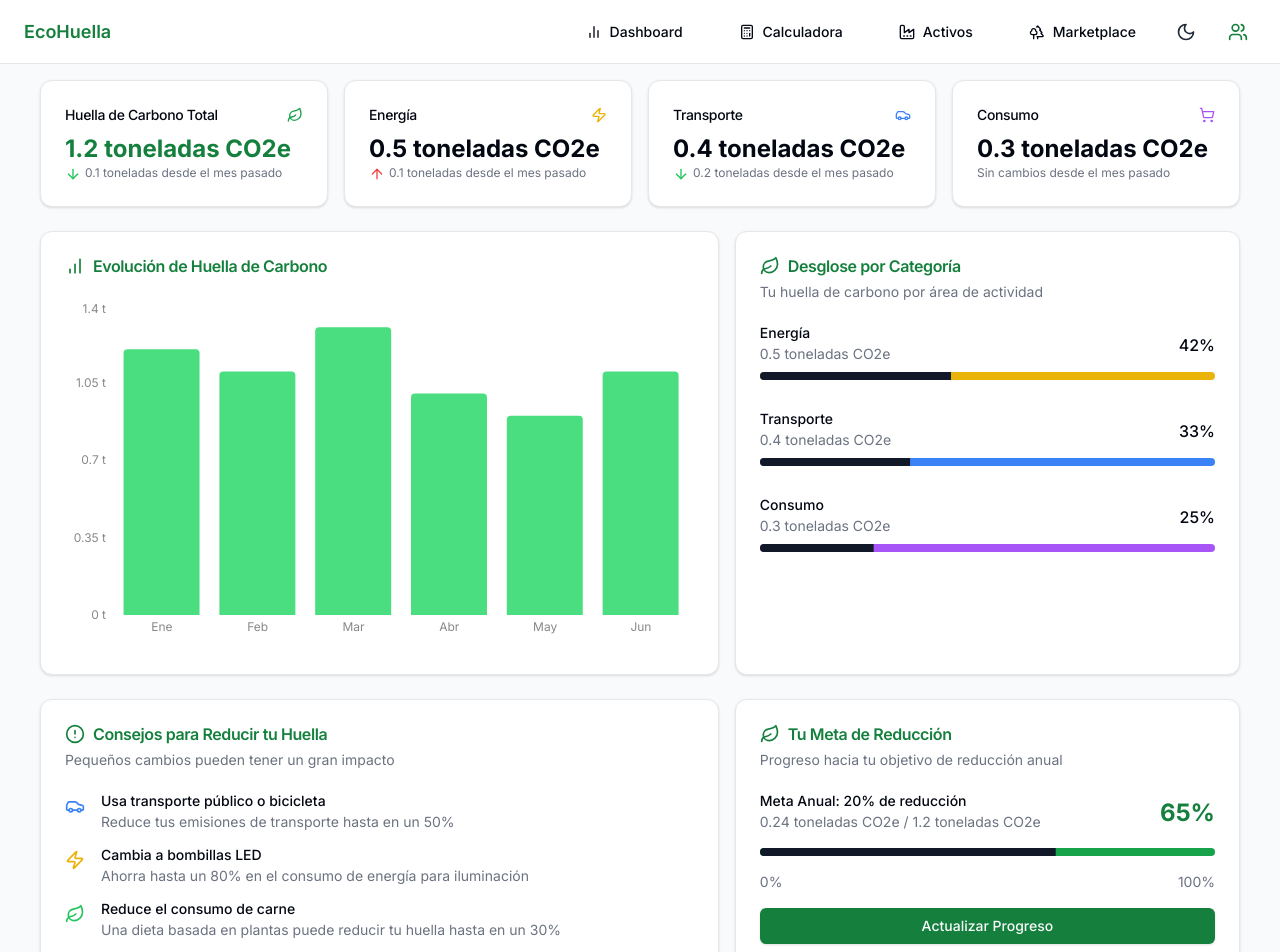
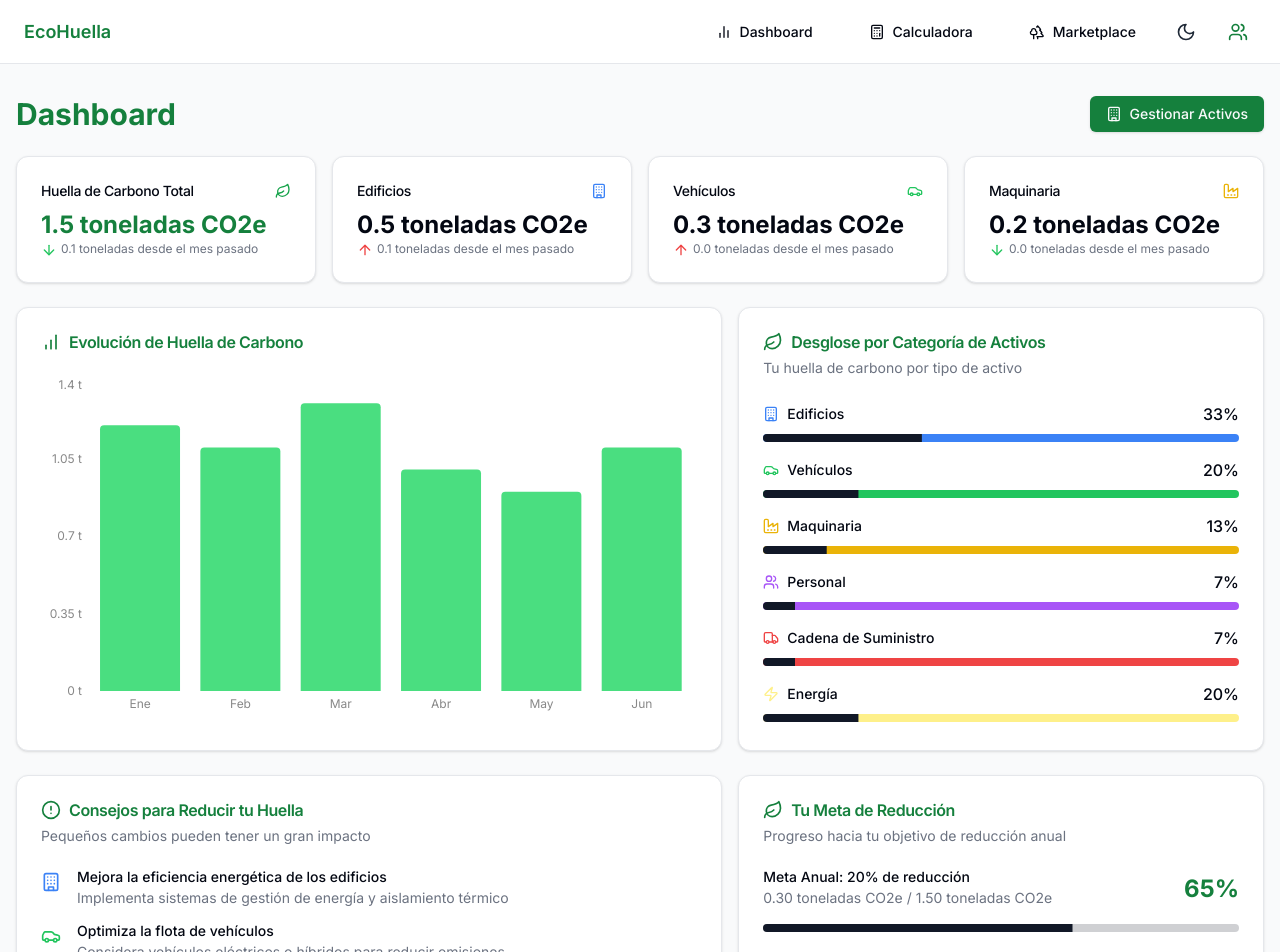
Before and after one commit to GiulianoCharra/emp-tecno-demo, a Next.js app: page /dashboard in a window 1280 px wide. Shown: the top 952 px of the page. Built offline with nearby package versions, Linux system fonts and the light colour scheme.

Commit message:
Refactorizar estilos en la página principal

```diff
--- a/src/app/dashboard/page.tsx
+++ b/src/app/dashboard/page.tsx
@@ -7,10 +7,13 @@ import {
   ArrowDown,
   ArrowUp,
   Leaf,
-  ShoppingCart,
   Zap,
   Car,
   BarChart as BarChartIcon,
+  Building,
+  Users,
+  Truck,
+  Factory,
 } from "lucide-react";
 import { Button } from "@/components/ui/button";
 import {
@@ -21,6 +24,7 @@ import {
   CardTitle,
 } from "@/components/ui/card";
 import { Progress } from "@/components/ui/progress";
+import Link from "next/link";
 
 const data = [
   { name: "Ene", total: 1.2 },
@@ -31,11 +35,64 @@ const data = [
   { name: "Jun", total: 1.1 },
 ];
 
+const assetCategories = [
+  {
+    name: "Edificios",
+    icon: <Building className="h-4 w-4 text-blue-500" />,
+    emissions: 0.5,
+    color: "bg-blue-500",
+  },
+  {
+    name: "Vehículos",
+    icon: <Car className="h-4 w-4 text-green-500" />,
+    emissions: 0.3,
+    color: "bg-green-500",
+  },
+  {
+    name: "Maquinaria",
+    icon: <Factory className="h-4 w-4 text-yellow-500" />,
+    emissions: 0.2,
+    color: "bg-yellow-500",
+  },
+  {
+    name: "Personal",
+    icon: <Users className="h-4 w-4 text-purple-500" />,
+    emissions: 0.1,
+    color: "bg-purple-500",
+  },
+  {
+    name: "Cadena de Suministro",
+    icon: <Truck className="h-4 w-4 text-red-500" />,
+    emissions: 0.1,
+    color: "bg-red-500",
+  },
+  {
+    name: "Energía",
+    icon: <Zap className="h-4 w-4 text-yellow-200" />,
+    emissions: 0.3,
+    color: "bg-yellow-200",
+  },
+];
+
 export default function Dashboard() {
   const [goalProgress, setGoalProgress] = useState(65);
 
+  const totalEmissions = assetCategories.reduce(
+    (sum, category) => sum + category.emissions,
+    0
+  );
+
   return (
-    <main className="flex-1 p-4 md:p-6 space-y-6">
+    <div className="flex flex-col min-h-screen space-y-6 pt-10">
+      <div className="flex justify-between items-center">
+        <h1 className="text-3xl font-bold text-green-700">Dashboard</h1>
+        <Link href="/dashboard/gestion-activos">
+          <Button className="bg-green-700 hover:bg-green-800">
+            <Building className="mr-2 h-4 w-4" /> Gestionar Activos
+          </Button>
+        </Link>
+      </div>
+
       <div className="grid gap-4 md:grid-cols-2 lg:grid-cols-4">
         <Card>
           <CardHeader className="flex flex-row items-center justify-between space-y-0 pb-2">
@@ -46,7 +103,7 @@ export default function Dashboard() {
           </CardHeader>
           <CardContent>
             <div className="text-2xl font-bold text-green-700">
-              1.2 toneladas CO2e
+              {totalEmissions.toFixed(1)} toneladas CO2e
             </div>
             <p className="text-xs text-muted-foreground">
               <ArrowDown className="h-4 w-4 text-green-500 inline mr-1" />
@@ -54,45 +111,32 @@ export default function Dashboard() {
             </p>
           </CardContent>
         </Card>
-        <Card>
+        {assetCategories.slice(0, 3).map((category, index) => (
+          <Card key={index}>
             <CardHeader className="flex flex-row items-center justify-between space-y-0 pb-2">
-            <CardTitle className="text-sm font-medium">Energía</CardTitle>
-            <Zap className="h-4 w-4 text-yellow-500" />
+              <CardTitle className="text-sm font-medium">
+                {category.name}
+              </CardTitle>
+              {category.icon}
             </CardHeader>
             <CardContent>
-            <div className="text-2xl font-bold">0.5 toneladas CO2e</div>
+              <div className="text-2xl font-bold">
+                {category.emissions.toFixed(1)} toneladas CO2e
+              </div>
               <p className="text-xs text-muted-foreground">
+                {category.emissions > 0.2 ? (
                   <ArrowUp className="h-4 w-4 text-red-500 inline mr-1" />
-              0.1 toneladas desde el mes pasado
+                ) : (
+                  <ArrowDown className="h-4 w-4 text-green-500 inline mr-1" />
+                )}
+                {(category.emissions * 0.1).toFixed(1)} toneladas desde el mes
+                pasado
               </p>
             </CardContent>
           </Card>
-        <Card>
-          <CardHeader className="flex flex-row items-center justify-between space-y-0 pb-2">
-            <CardTitle className="text-sm font-medium">Transporte</CardTitle>
-            <Car className="h-4 w-4 text-blue-500" />
-          </CardHeader>
-          <CardContent>
-            <div className="text-2xl font-bold">0.4 toneladas CO2e</div>
-            <p className="text-xs text-muted-foreground">
-              <ArrowDown className="h-4 w-4 text-green-500 inline mr-1" />
-              0.2 toneladas desde el mes pasado
-            </p>
-          </CardContent>
-        </Card>
-        <Card>
-          <CardHeader className="flex flex-row items-center justify-between space-y-0 pb-2">
-            <CardTitle className="text-sm font-medium">Consumo</CardTitle>
-            <ShoppingCart className="h-4 w-4 text-purple-500" />
-          </CardHeader>
-          <CardContent>
-            <div className="text-2xl font-bold">0.3 toneladas CO2e</div>
-            <p className="text-xs text-muted-foreground">
-              Sin cambios desde el mes pasado
-            </p>
-          </CardContent>
-        </Card>
+        ))}
       </div>
+
       <div className="grid gap-4 md:grid-cols-2 lg:grid-cols-7">
         <Card className="col-span-4">
           <CardHeader>
@@ -134,75 +178,46 @@ export default function Dashboard() {
           <CardHeader>
             <CardTitle className="flex items-center gap-2 text-green-700">
               <Leaf className="h-5 w-5" />
-              Desglose por Categoría
+              Desglose por Categoría de Activos
             </CardTitle>
             <CardDescription>
-              Tu huella de carbono por área de actividad
+              Tu huella de carbono por tipo de activo
             </CardDescription>
           </CardHeader>
           <CardContent>
-            <div className="space-y-8">
-              <div className="space-y-2">
+            <div className="space-y-4">
+              {assetCategories.map((category, index) => (
+                <div
+                  key={index}
+                  className="space-y-2"
+                >
                   <div className="flex items-center">
                     <div className="w-full flex items-center justify-between">
-                    <div className="space-y-1">
+                      <div className="flex items-center space-x-2">
+                        {category.icon}
                         <p className="text-sm font-medium leading-none">
-                        Energía
-                      </p>
-                      <p className="text-sm text-muted-foreground">
-                        0.5 toneladas CO2e
+                          {category.name}
                         </p>
                       </div>
-                    <div className="font-medium">42%</div>
+                      <div className="font-medium">
+                        {((category.emissions / totalEmissions) * 100).toFixed(
+                          0
+                        )}
+                        %
+                      </div>
                     </div>
                   </div>
                   <Progress
-                  value={42}
-                  className="h-2 bg-yellow-500"
+                    value={(category.emissions / totalEmissions) * 100}
+                    className={`h-2 ${category.color}`}
                   />
                 </div>
-              <div className="space-y-2">
-                <div className="flex items-center">
-                  <div className="w-full flex items-center justify-between">
-                    <div className="space-y-1">
-                      <p className="text-sm font-medium leading-none">
-                        Transporte
-                      </p>
-                      <p className="text-sm text-muted-foreground">
-                        0.4 toneladas CO2e
-                      </p>
-                    </div>
-                    <div className="font-medium">33%</div>
-                  </div>
-                </div>
-                <Progress
-                  value={33}
-                  className="h-2 bg-blue-500"
-                />
-              </div>
-              <div className="space-y-2">
-                <div className="flex items-center">
-                  <div className="w-full flex items-center justify-between">
-                    <div className="space-y-1">
-                      <p className="text-sm font-medium leading-none">
-                        Consumo
-                      </p>
-                      <p className="text-sm text-muted-foreground">
-                        0.3 toneladas CO2e
-                      </p>
-                    </div>
-                    <div className="font-medium">25%</div>
-                  </div>
-                </div>
-                <Progress
-                  value={25}
-                  className="h-2 bg-purple-500"
-                />
-              </div>
+              ))}
             </div>
           </CardContent>
         </Card>
       </div>
+
       <div className="grid gap-4 md:grid-cols-2 lg:grid-cols-7">
         <Card className="col-span-4">
           <CardHeader>
@@ -217,37 +232,38 @@ export default function Dashboard() {
           <CardContent>
             <div className="space-y-4">
               <div className="flex items-start space-x-4">
-                <Car className="mt-0.5 h-5 w-5 text-blue-500" />
+                <Building className="mt-0.5 h-5 w-5 text-blue-500" />
                 <div className="space-y-1">
                   <p className="text-sm font-medium leading-none">
-                    Usa transporte público o bicicleta
+                    Mejora la eficiencia energética de los edificios
                   </p>
                   <p className="text-sm text-muted-foreground">
-                    Reduce tus emisiones de transporte hasta en un 50%
+                    Implementa sistemas de gestión de energía y aislamiento
+                    térmico
                   </p>
                 </div>
               </div>
               <div className="flex items-start space-x-4">
-                <Zap className="mt-0.5 h-5 w-5 text-yellow-500" />
+                <Car className="mt-0.5 h-5 w-5 text-green-500" />
                 <div className="space-y-1">
                   <p className="text-sm font-medium leading-none">
-                    Cambia a bombillas LED
+                    Optimiza la flota de vehículos
                   </p>
                   <p className="text-sm text-muted-foreground">
-                    Ahorra hasta un 80% en el consumo de energía para
-                    iluminación
+                    Considera vehículos eléctricos o híbridos para reducir
+                    emisiones
                   </p>
                 </div>
               </div>
               <div className="flex items-start space-x-4">
-                <Leaf className="mt-0.5 h-5 w-5 text-green-500" />
+                <Factory className="mt-0.5 h-5 w-5 text-yellow-500" />
                 <div className="space-y-1">
                   <p className="text-sm font-medium leading-none">
-                    Reduce el consumo de carne
+                    Actualiza la maquinaria a modelos más eficientes
                   </p>
                   <p className="text-sm text-muted-foreground">
-                    Una dieta basada en plantas puede reducir tu huella hasta en
-                    un 30%
+                    Invierte en tecnología que reduzca el consumo de energía y
+                    recursos
                   </p>
                 </div>
               </div>
@@ -271,7 +287,8 @@ export default function Dashboard() {
                   Meta Anual: 20% de reducción
                 </p>
                 <p className="text-sm text-muted-foreground">
-                  0.24 toneladas CO2e / 1.2 toneladas CO2e
+                  {(totalEmissions * 0.2).toFixed(2)} toneladas CO2e /{" "}
+                  {totalEmissions.toFixed(2)} toneladas CO2e
                 </p>
               </div>
               <div className="text-2xl font-bold text-green-700">
@@ -280,7 +297,7 @@ export default function Dashboard() {
             </div>
             <Progress
               value={goalProgress}
-              className="h-2 bg-green-600"
+              className="h-2"
             />
             <div className="flex justify-between text-sm text-muted-foreground">
               <div>0%</div>
@@ -295,6 +312,6 @@ export default function Dashboard() {
           </CardContent>
         </Card>
       </div>
-    </main>
+    </div>
   );
 }
--- a/src/app/layout.tsx
+++ b/src/app/layout.tsx
@@ -4,13 +4,7 @@ import "./globals.css";
 import { cn } from "@/lib/utils";
 import { Button } from "@/components/ui/button";
 import Link from "next/link";
-import {
-  Users,
-  BarChart2,
-  Factory,
-  Trees,
-  Calculator,
-} from "lucide-react";
+import { Users, BarChart2, Factory, Trees, Calculator } from "lucide-react";
 import ThemeToggle from "@/components/ui/theme-toggle";
 
 const inter = Inter({ subsets: ["latin"] });
@@ -70,16 +64,6 @@ export default function RootLayout({
               className="text-sm font-medium"
               asChild
             >
-              <Link href={`/dashboard/gestion-activos`}>
-                <Factory className="mr-2 h-4 w-4" />
-                Activos
-              </Link>
-            </Button>
-            <Button
-              variant="ghost"
-              className="text-sm font-medium"
-              asChild
-            >
               <Link href={`/dashboard/marketplace`}>
                 <Trees className="mr-2 h-4 w-4" />
                 Marketplace
--- a/src/app/page.tsx
+++ b/src/app/page.tsx
@@ -5,7 +5,7 @@ import Link from "next/link";
 
 export default function Home() {
   return (
-    <div className="flex flex-col items-center justify-center min-h-screen py-2">
+    <div className="flex flex-col items-center justify-center min-h-svh py-2">
       <h1 className="text-4xl font-bold text-green-700 mb-8">
         Bienvenido a EcoHuella
       </h1>
```
Also changed, not shown: src/components/ui/progress.tsx (+7 -7 lines). Lines whose indentation alone changed are shown as unchanged.
